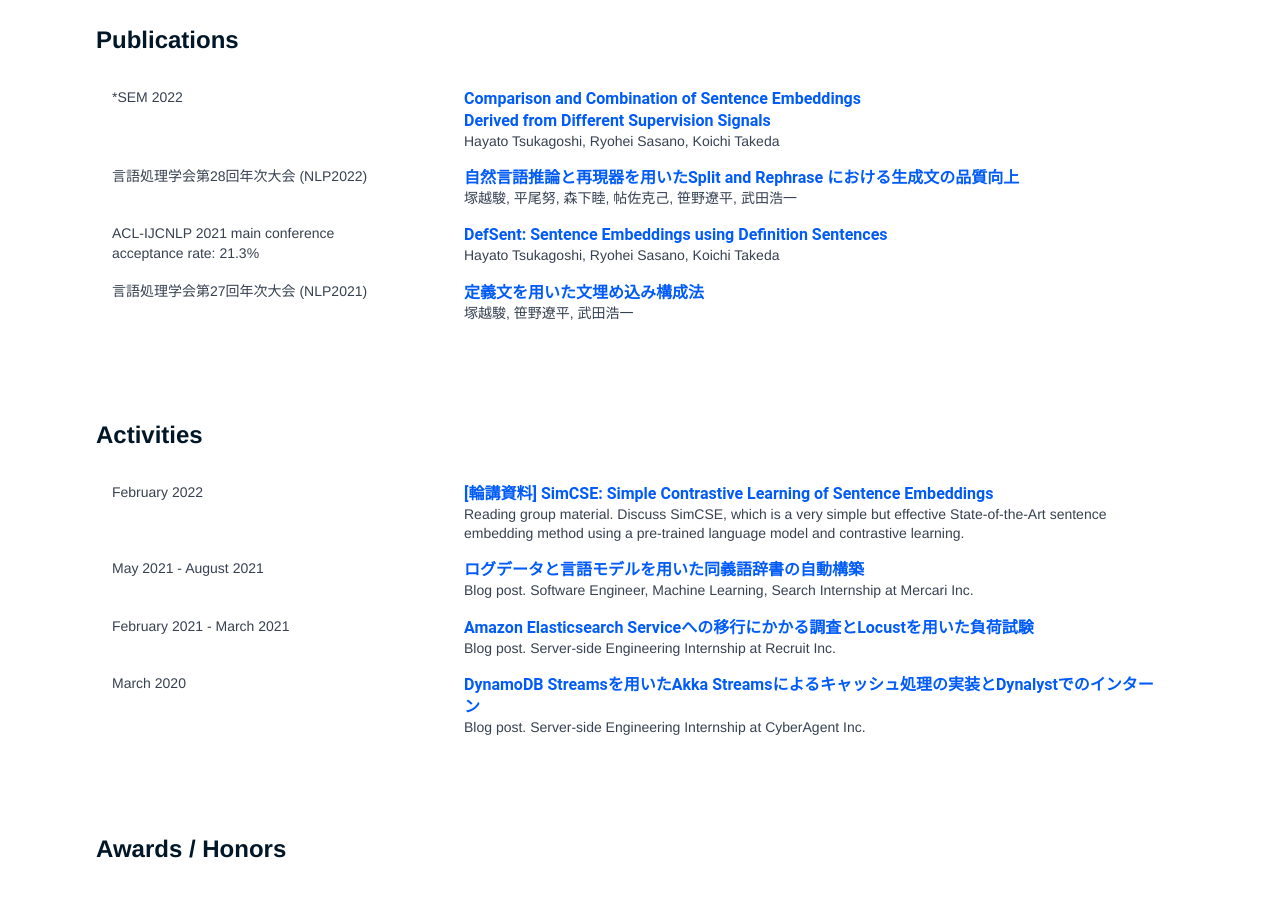
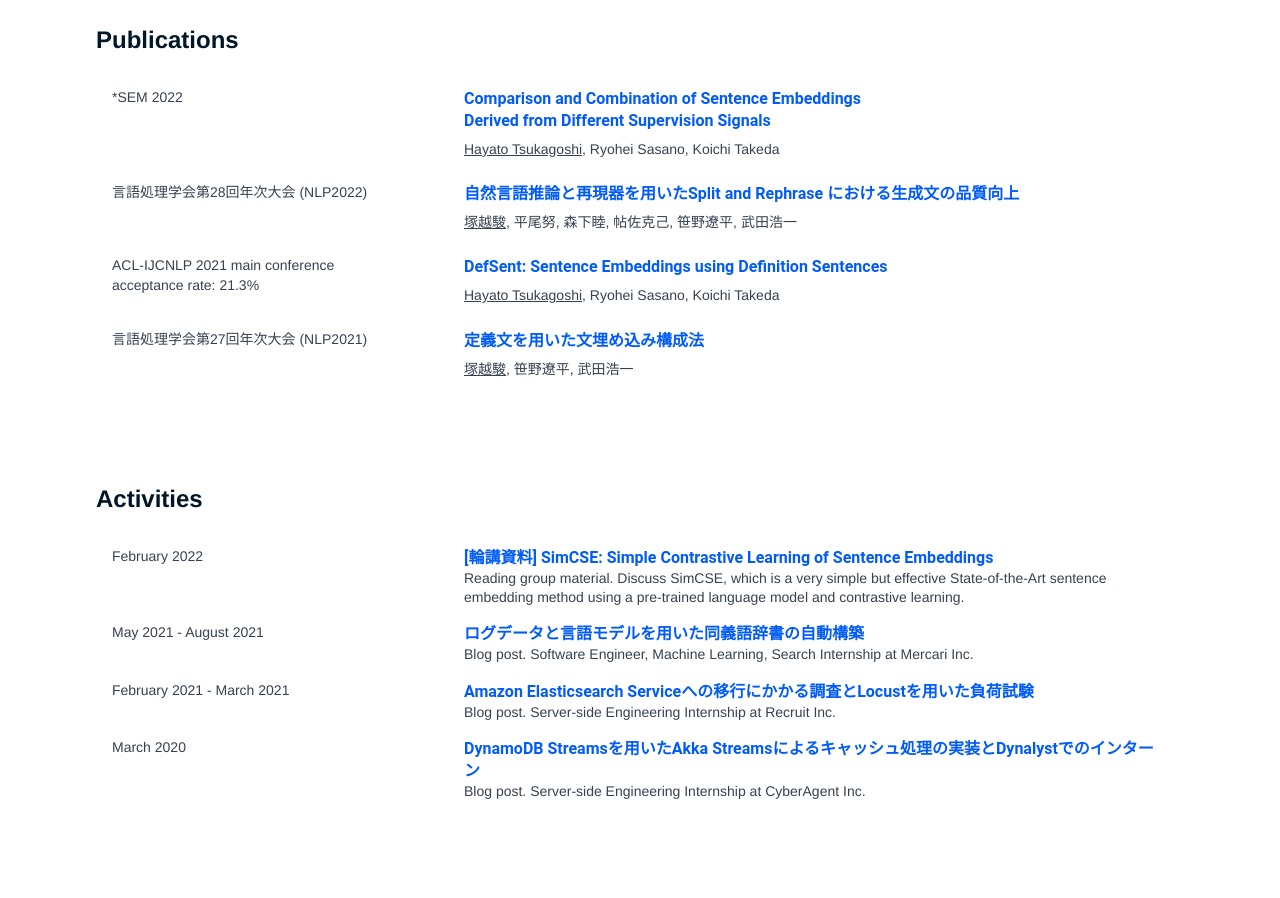
Before and after one commit to hppRC/hppRC.github.io, a Next.js app: page / in a window 1280 px wide. Shown: the part 1340-2238 px from the top of the page. Built offline with nearby package versions, Linux system fonts and the light colour scheme.

Commit message:
:+1: Emphasize author's contribution

```diff
--- a/src/pages/index.tsx
+++ b/src/pages/index.tsx
@@ -73,25 +73,25 @@ const publicationsResources: ReadonlyArray<Resource> = [
   {
     title: `Comparison and Combination of Sentence Embeddings\nDerived from Different Supervision Signals`,
     period: `*SEM 2022`,
-    text: `Hayato Tsukagoshi, Ryohei Sasano, Koichi Takeda`,
+    additionalHtml: `<u>Hayato Tsukagoshi</u>, Ryohei Sasano, Koichi Takeda`,
     relatedLink: `https://arxiv.org/abs/2202.02990`,
   },
   {
     title: `自然言語推論と再現器を用いたSplit and Rephrase における生成文の品質向上`,
     period: `言語処理学会第28回年次大会 (NLP2022)`,
-    text: `塚越駿, 平尾努, 森下睦, 帖佐克己, 笹野遼平, 武田浩一`,
+    additionalHtml: `<u>塚越駿</u>, 平尾努, 森下睦, 帖佐克己, 笹野遼平, 武田浩一`,
     relatedLink: `https://www.anlp.jp/proceedings/annual_meeting/2022/pdf_dir/D5-4.pdf`,
   },
   {
     title: `DefSent: Sentence Embeddings using Definition Sentences`,
     period: `ACL-IJCNLP 2021 main conference\nacceptance rate: 21.3%`,
-    text: `Hayato Tsukagoshi, Ryohei Sasano, Koichi Takeda`,
+    additionalHtml: `<u>Hayato Tsukagoshi</u>, Ryohei Sasano, Koichi Takeda`,
     relatedLink: `https://aclanthology.org/2021.acl-short.52/`,
   },
   {
     title: `定義文を用いた文埋め込み構成法`,
     period: `言語処理学会第27回年次大会 (NLP2021)`,
-    text: `塚越駿, 笹野遼平, 武田浩一`,
+    additionalHtml: `<u>塚越駿</u>, 笹野遼平, 武田浩一`,
     relatedLink: `https://www.anlp.jp/proceedings/annual_meeting/2021/pdf_dir/C4-2.pdf`,
   },
 ];
```
